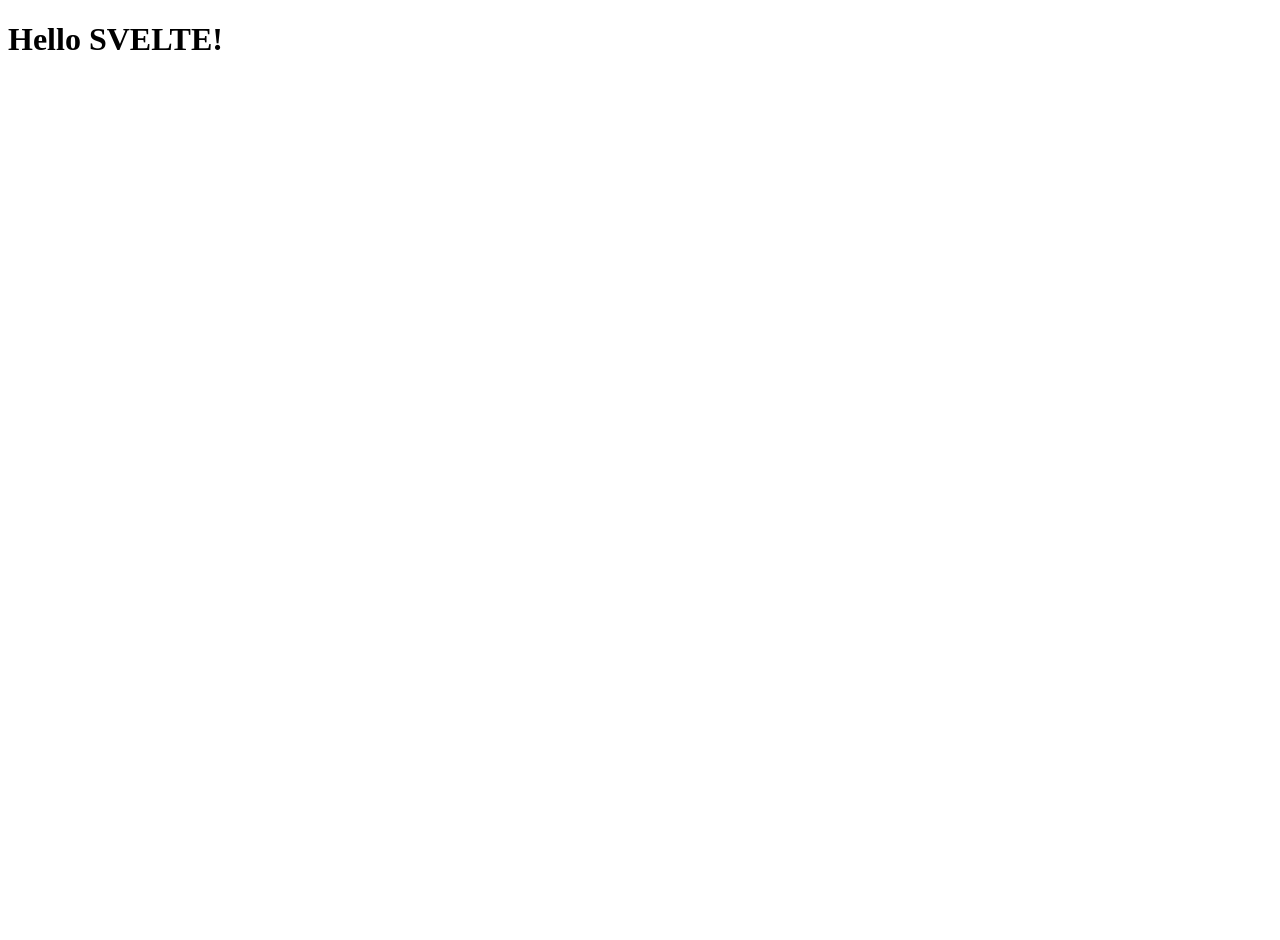
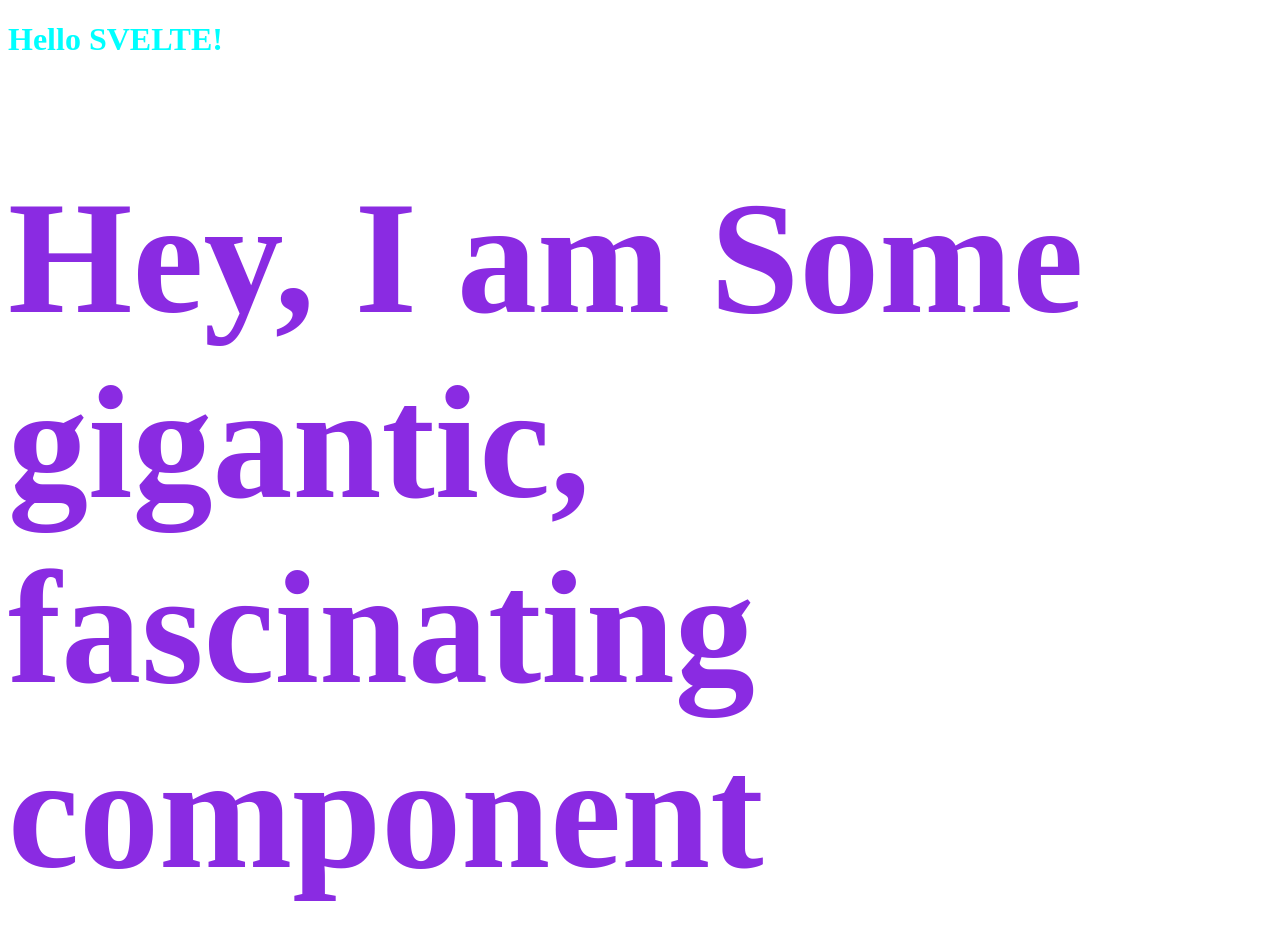
Before and after one commit to LysanderDavis/my-svelte-app, a SvelteKit app: page / in a window 1280 px wide. Shown: the top 940 px of the page. Before the commit the page ends 800 px from the top, so only its background shows below. Built offline with nearby package versions, Linux system fonts and the light colour scheme.

Commit message:
some fascinating changes

```diff
--- a/src/routes/+page.svelte
+++ b/src/routes/+page.svelte
@@ -1,5 +1,13 @@
 <script lang="ts">
   let name = "Svelte";
+  import Nested from "./Nested.svelte";
 </script>
 
 <h1>Hello {name.toUpperCase()}!</h1>
+
+<style>
+  h1 {
+    color:aqua;
+  }
+</style>
+<Nested />
--- /dev/null
+++ b/src/routes/Nested.svelte
@@ -0,0 +1,12 @@
+<script lang="ts">
+  let name = "Some gigantic, fascinating component";
+</script>
+
+<h1>Hey, I am {name}</h1>
+
+<style>
+  h1 {
+    font-size: 10em;
+    color: blueviolet;
+  }
+</style>
```
